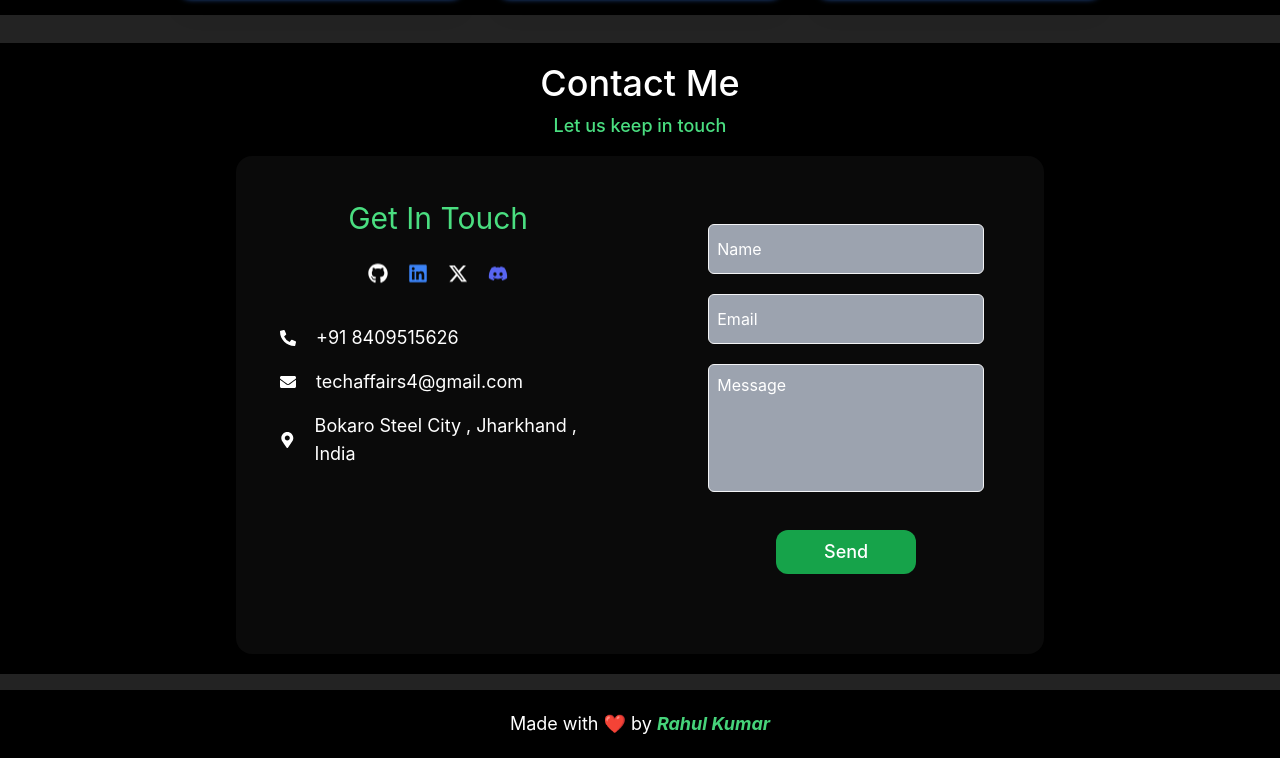
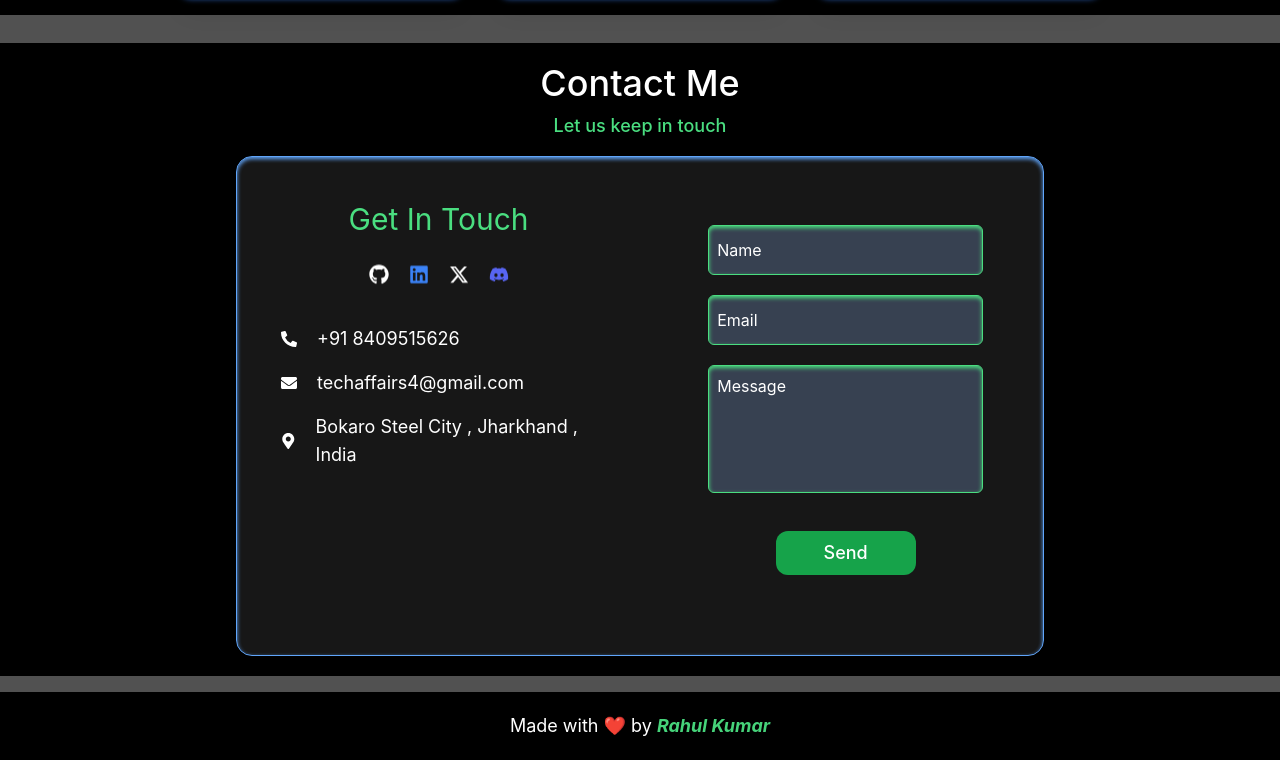
Before and after one commit to rahulkr099/Portfolio-Website, a React (Vite) app: page / in a window 1280 px wide. Shown: the part 3006-3766 px from the top of the page. Built offline with nearby package versions, Linux system fonts and the light colour scheme.

Commit message:
UI is updated

```diff
--- a/src/App.css
+++ b/src/App.css
@@ -1,5 +1,5 @@
 .App {
-  background-color: rgb(35, 35, 35);/*This is responsible for coloring of gap between two pages*/
+  background-color: rgba(41, 41, 41, 0.811);/*This is responsible for coloring of gap between two pages*/
   text-align: center;
   padding: 0;
   margin: 0;
--- a/src/components/Contact.jsx
+++ b/src/components/Contact.jsx
@@ -35,7 +35,7 @@ const Contact = () => {
             Let us keep in touch
           </p>
         </div>
-        <div className="flex flex-col gap-2 md:flex-row w-full mx-auto rounded-xl bg-gray-200 text-black dark:bg-neutral-950 dark:text-white p-4 md:gap-7 lg:gap-9 lg:rounded-2xl xl:gap-10">
+        <div className="flex flex-col gap-2 md:flex-row w-full mx-auto rounded-xl bg-neutral-100 border border-blue-400 shadow-inner shadow-blue-400 text-black dark:bg-neutral-900 dark:text-white p-4 md:gap-7 lg:gap-9 lg:rounded-2xl xl:gap-10">
           <div className="p-2 w-full text-center lg:p-5 xl:p-7 md:w-1/2 lg:w-4/6">
             <h1  className="hidden md:block text-2xl lg:text-3xl text-green-400 mb-3 lg:mb-4">
               Get In Touch
@@ -49,7 +49,7 @@ const Contact = () => {
             </div>
             <div  className="flex gap-3 items-center mb-4 md:gap-2 lg:gap-5">
               <FaEnvelope className="dark:text-white text-black" />
-              <a href="mailto:talakolavijaykumar@gmail.com" className=" md:text-lg">techaffairs4@gmail.com</a>
+              <a href="mailto:techaffairs4@gmail.com" className=" md:text-lg">techaffairs4@gmail.com</a>
             </div>
             <div  className="flex gap-3 items-center md:gap-2 lg:gap-5">
               <FaMapMarkerAlt className="dark:text-white text-black" />
@@ -58,13 +58,13 @@ const Contact = () => {
           </div>
           <form  ref={formRef} onSubmit={handleSubmit} className="flex flex-col p-2 md:w-1/2 md:p-4 lg:px-5 lg:py-7 lg:m-4 lg:w-3/5">
             <div  className="p-2 w-full">
-              <input required placeholder="Name" type="text" name="from_name" className="mb-1 w-full bg-gray-400 placeholder-black dark:placeholder-white rounded-md border border-gray-100 focus:border-indigo-500 focus:bg-gray-200 focus:ring-2 focus:ring-indigo-600 tplaceholder-black dark:placeholder-whiteext-base outline-none text-black p-2 leading-8 transition-colors duration-200 ease-in-out"/>
+              <input required placeholder="Name" type="text" name="from_name" className="mb-1 w-full bg-gray-300 dark:bg-gray-700 placeholder-black dark:placeholder-white rounded-md border border-green-400 shadow-inner shadow-green-400 focus:border-indigo-500 focus:bg-gray-100 focus:ring-2 focus:ring-indigo-600 focus:border-none focus:shadow-none tplaceholder-black dark:placeholder-whiteext-base outline-none text-black dark:text-white p-2 leading-8 transition-colors duration-200 ease-in-out"/>
             </div>
             <div  className="p-2 w-full">
-              <input required placeholder="Email" type="email" name="from_email" className="mb-1 w-full bg-gray-400 placeholder-black dark:placeholder-white rounded-md border border-gray-100 focus:border-indigo-500 focus:bg-gray-200 focus:ring-2 focus:ring-indigo-600 text-base outline-none text-black p-2 leading-8 transition-colors duration-200 ease-in-out"/>
+              <input required placeholder="Email" type="email" name="from_email" className="mb-1 w-full bg-gray-300 dark:bg-gray-700 placeholder-black dark:placeholder-white rounded-md border border-green-400 shadow-inner shadow-green-400 focus:border-indigo-500 focus:bg-gray-100 focus:ring-2 focus:ring-indigo-600 focus:border-none focus:shadow-none text-base outline-none text-black dark:text-white p-2 leading-8 transition-colors duration-200 ease-in-out"/>
             </div>
             <div className="p-2 w-full">
-              <textarea required placeholder="Message" name="message" className="mb-1 w-full bg-gray-400 placeholder-black dark:placeholder-white rounded-md border border-gray-100 focus:border-indigo-500 focus:bg-gray-200 focus:ring-2 focus:ring-indigo-600 h-32 text-base outline-none text-black p-2 resize-none leading-6 transition-colors duration-200 ease-in-out"></textarea>
+              <textarea required placeholder="Message" name="message" className="mb-1 w-full bg-gray-300 dark:bg-gray-700 placeholder-black dark:placeholder-white rounded-md border border-green-400 shadow-inner shadow-green-400 focus:border-indigo-500 focus:bg-gray-100 focus:ring-2 focus:ring-indigo-600 focus:border-none focus:shadow-none h-32 text-base outline-none text-black dark:text-white p-2 resize-none leading-6 transition-colors duration-200 ease-in-out"></textarea>
             </div>
             <div className="p-2 w-full">
               <button className=" font-medium mx-auto my-3 text-white bg-green-600 border-0 py-2 px-12 focus:outline-none hover:scale-110 hover:bg-green-300 hover:text-black transition duration-500 rounded-xl text-lg">
```
